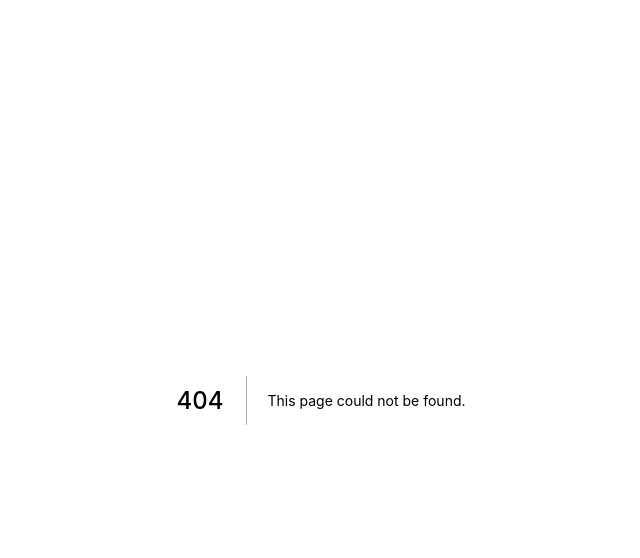
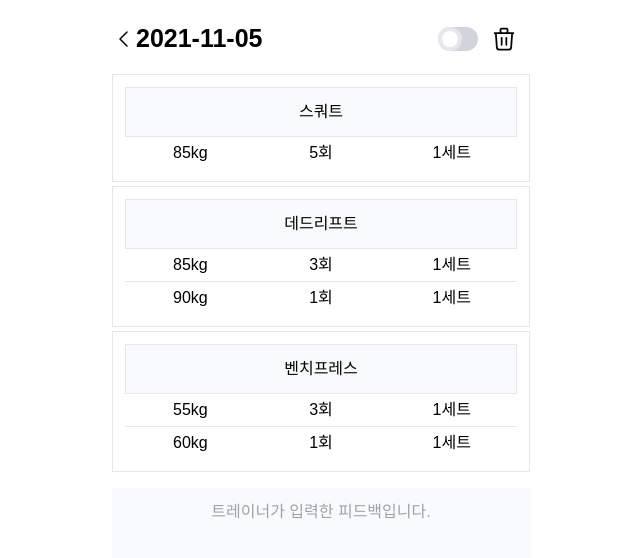
Before and after one commit to codestates/bodysign-frontend, a Next.js app in the folder client/: page /user/session/1 in a window 1280 px wide. Before the commit this address had no page. Shown: the top 558 px of the page, without its empty margins (319-959 px from the left). Built offline with nearby package versions, Linux system fonts and the light colour scheme.

Commit message:
유저 세션 상세페이지 쿼리 구현

```diff
--- /dev/null
+++ b/client/src/pages/user/session/[date]/index.tsx
@@ -0,0 +1,291 @@
+import { NextPage } from 'next'
+import Link from 'next/link'
+import React from 'react'
+import { SubmitHandler, useForm } from 'react-hook-form'
+import Layout from '../../../../components/Layout'
+import dummydata from '../../../../../dummydata.json'
+import { deleteStateVar, modalVar } from '../../../../graphql/vars'
+import { gql, useQuery, useMutation } from '@apollo/client';
+import { useReactiveVar } from '@apollo/client'
+
+interface FormInput {
+	weight: string
+	reps: string
+	sets: string
+}
+
+export const UserSessionDetail = gql`
+	query User($id: Int!) {
+        sessions(id: $id) {
+            id
+            userId
+            date
+            trainerId
+            feedback
+            sessionExercises {
+                id
+                name
+                reps
+                sets
+                weight
+                sessionId
+            }
+        }
+    }
+`
+
+const Detail: NextPage = () => {
+	const modal = useReactiveVar(modalVar)
+	const deleteState = useReactiveVar(deleteStateVar)
+    const { loading, data } = useQuery(UserSessionDetail)
+
+	const exercises = [
+		{
+			id: 1,
+			name: '스쿼트',
+			volumes: [
+				{
+					id: 1,
+					weight: 85,
+					reps: 5,
+					sets: 1
+				}
+			]
+		},
+		{
+			id: 2,
+			name: '데드리프트',
+			volumes: [
+				{
+					id: 1,
+					weight: 85,
+					reps: 3,
+					sets: 1
+				},
+				{
+					id: 2,
+					weight: 90,
+					reps: 1,
+					sets: 1
+				}
+			]
+		},
+		{
+			id: 3,
+			name: '벤치프레스',
+			volumes: [
+				{
+					id: 1,
+					weight: 55,
+					reps: 3,
+					sets: 1
+				},
+				{
+					id: 2,
+					weight: 60,
+					reps: 1,
+					sets: 1
+				}
+			]
+		}
+	]
+
+	const {
+		register,
+		formState: { errors },
+		handleSubmit
+	} = useForm<FormInput>()
+	const onSubmit: SubmitHandler<FormInput> = data => {
+		let test = { ...data }
+		// 볼륨 작성 API
+	}
+
+	return (
+		<>
+			<Layout variant="Web">
+				<div className="font-IBM flex flex-col justify-center mx-4 my-5">
+					<div className="flex items-center justify-between">
+						<span className="flex text-[25px] font-bold">
+							<svg
+								xmlns="http://www.w3.org/2000/svg"
+								className="self-center w-6 h-6"
+								fill="none"
+								viewBox="0 0 24 24"
+								stroke="currentColor">
+								<path
+									strokeLinecap="round"
+									strokeLinejoin="round"
+									strokeWidth={1.5}
+									d="M15 19l-7-7 7-7"
+								/>
+							</svg>
+							<div className="font-bold">{dummydata[0].date}</div>
+						</span>
+						<span className="flex items-center">
+							{!deleteState ? (
+								<>
+									{' '}
+									<span className="relative inline-block w-10 align-middle select-none">
+										<input
+											className="absolute block w-6 h-6 bg-white border-4 rounded-full appearance-none cursor-pointer toggle-checkbox"
+											type="checkbox"
+											name="toggle"
+											id="toggle"
+											onChange={e => {
+												// 피드백 완료 여부 API
+												// 데이터를 받고 checked 상태를 변경한다.
+												// e.target.checked을 가지고 mutation
+											}}
+										/>
+										<label
+											className="block h-6 overflow-hidden bg-gray-300 rounded-full cursor-pointer toggle-label"
+											htmlFor="toggle"
+										/>
+									</span>
+									<svg
+										xmlns="http://www.w3.org/2000/svg"
+										className="mx-3 w-7 h-7"
+										fill="none"
+										viewBox="0 0 24 24"
+										stroke="currentColor"
+										onClick={() => deleteStateVar(true)}>
+										<path
+											strokeLinecap="round"
+											strokeLinejoin="round"
+											strokeWidth={1.5}
+											d="M19 7l-.867 12.142A2 2 0 0116.138 21H7.862a2 2 0 01-1.995-1.858L5 7m5 4v6m4-6v6m1-10V4a1 1 0 00-1-1h-4a1 1 0 00-1 1v3M4 7h16"
+										/>
+									</svg>
+								</>
+							) : (
+								<svg
+									xmlns="http://www.w3.org/2000/svg"
+									className="mx-3 w-7 h-7"
+									fill="none"
+									viewBox="0 0 24 24"
+									stroke="currentColor"
+									onClick={() => {
+										// 3. 운동 종목 삭제 API
+										deleteStateVar(false)
+									}}>
+									<path
+										strokeLinecap="round"
+										strokeLinejoin="round"
+										strokeWidth={1.5}
+										d="M5 13l4 4L19 7"
+									/>
+								</svg>
+							)}
+						</span>
+					</div>
+
+					<div className="flex flex-col mt-4">
+						{exercises.map(exercise => {
+							return (
+								<React.Fragment key={exercise.id}>
+									<div
+										className="font-thin flex px-3 py-3 mt-1 border first:mt-0 text-[16px] flex-col items-center"
+										onClick={() => modalVar(true)}>
+										<div className="w-full p-3 text-center border bg-gray-50">
+											{exercise.name}
+										</div>
+										{exercise.volumes.map(volume => {
+											return (
+												<React.Fragment key={volume.id}>
+													<div className="flex justify-around w-full py-1 border-b last:border-b-0">
+														<span className="w-full text-center">
+															{volume.weight}kg
+														</span>
+														<span className="w-full text-center">
+															{volume.reps}회
+														</span>
+														<span className="w-full text-center">
+															{volume.sets}세트
+														</span>
+													</div>
+												</React.Fragment>
+											)
+										})}
+									</div>
+								</React.Fragment>
+							)
+						})}
+					</div>
+
+                        {/* 트레이너 피드백 데이터 받아오기 */}
+                    <div className='w-full px-10 py-3 mt-4 text-gray-400 font-IBM font-thin text-center bg-gray-50 h-[150px]'>트레이너가 입력한 피드백입니다.</div>
+				</div>
+
+				{modal ? (
+					<div className="font-IBM fixed max-w-[450px] w-full bottom-0">
+						<div
+							className="fixed inset-0 z-[-1] bg-black opacity-20"
+							onClick={() => modalVar(false)}></div>
+						<div className="bg-white flex z-[50] h-full flex-col py-10">
+							<div className="py-3 text-center text-[20px]">볼륨 작성</div>
+							<form
+								className="flex flex-col mt-4"
+								onSubmit={handleSubmit(onSubmit)}>
+								<input
+									className="w-full h-12 px-10 border"
+									type="text"
+									placeholder="weight"
+									{...register('weight', {
+										required: true
+									})}
+								/>
+								{errors.weight && (
+									<div className="text-[16px] text-red-500 mt-1 text-center">
+										중량(kg)를 입력해주세요.
+									</div>
+								)}
+								<input
+									className="w-full h-12 px-10 mt-1 border"
+									type="text"
+									placeholder="reps"
+									{...register('reps', {
+										required: true
+									})}
+								/>
+								{errors.reps && (
+									<div className="text-[16px] text-red-500 mt-1 text-center">
+										반복수를 입력해주세요.
+									</div>
+								)}
+								<input
+									className="w-full h-12 px-10 mt-1 border"
+									type="text"
+									placeholder="sets"
+									{...register('sets', {
+										required: true,
+										minLength: 1
+									})}
+								/>
+								{errors.sets && (
+									<div className="text-[16px] text-red-500 mt-1 text-center">
+										세트 수를 입력해주세요.
+									</div>
+								)}
+
+								<div className="max-w-[450px] self-end mt-4">
+									<button
+										className="px-4 py-3 bg-gray-100 border"
+										onClick={() => modalVar(false)}>
+										취소
+									</button>
+									<button
+										className="px-4 py-3 mx-3 bg-yellow-100 border"
+										type="submit">
+										추가
+									</button>
+								</div>
+							</form>
+						</div>
+					</div>
+				) : null}
+			</Layout>
+		</>
+	)
+}
+
+export default Detail
--- a/client/src/pages/user/session/index.tsx
+++ b/client/src/pages/user/session/index.tsx
@@ -4,6 +4,7 @@ import Detail from '../../../components/Detail'
 import Layout from '../../../components/Layout'
 import { gql, useQuery, useMutation, useReactiveVar } from '@apollo/client';
 import UserSession from '../../../../src/graphql/graphql';
+import Link from 'next/link'
 
 // TODO: 날짜, 요일, 시간 쪽을 클릭하면 e.target.children이 빈 배열로 나옴 -> 에러 발생
 // TODO: 세션 디테일 모달을 트레이너 참고해서 변경
@@ -39,43 +40,23 @@ const Session: NextPage = () => {
 
     // TODO: setSessionList(받아온 데이터)
 
-    const [ isDetailOpen, setIsDetailOpen ] = useState(false)
-
-    const [ clickedSession, setClickedSession ] = useState({
-        date: "",
-        day: ""
-    })
-
-    const directSessionDetail = (e: any) => {
-        let date = e.target.children[0].textContent
-        let day = e.target.children[1].textContent
-
-        setClickedSession({
-            date: date,
-            day: day
-        })
-        setIsDetailOpen(!isDetailOpen)
-    }
-
 	return (
         <Layout variant="Web">
 		<div className="flex flex-col m-5 mx-4 my-5 font-IBM text-[12px]">
-                {isDetailOpen === true ?
-                    <Detail date={clickedSession.date} day={clickedSession.day} isOpen={isDetailOpen} changeOpen={setIsDetailOpen} />
-                :
                 <>
                 <div className="text-[20px] mb-3 font-IBM font-bold">수업 기록</div>
                 {
                     sessionList.map((session) => (
-                        <div onClick={directSessionDetail} className="border border-gray-300 rounded-2xl mb-2 hover:bg-gray-100 hover:cursor-pointer">
-                            <div className="inline-block p-1 mx-1 font-IBM font-medium">{session.date}</div>
-                            <div className="inline-block p-1 mx-1 font-IBM font-medium">{`${session.day}요일`}</div>
-                            <div className="inline-block p-1 mx-1 font-IBM font-medium float-right">{session.time}</div>
-                        </div>
+                        <Link href='/user/session/date'>
+                            <div className="border border-gray-300 rounded-2xl mb-2 hover:bg-gray-100 hover:cursor-pointer">
+                                <div className="inline-block p-1 mx-1 font-IBM font-medium">{session.date}</div>
+                                <div className="inline-block p-1 mx-1 font-IBM font-medium">{`${session.day}요일`}</div>
+                                <div className="inline-block p-1 mx-1 font-IBM font-medium float-right">{session.time}</div>
+                            </div>
+                        </Link>
                     ))
                 }
                 </>
-                }
 		</div>
         </Layout>
 	)
```
